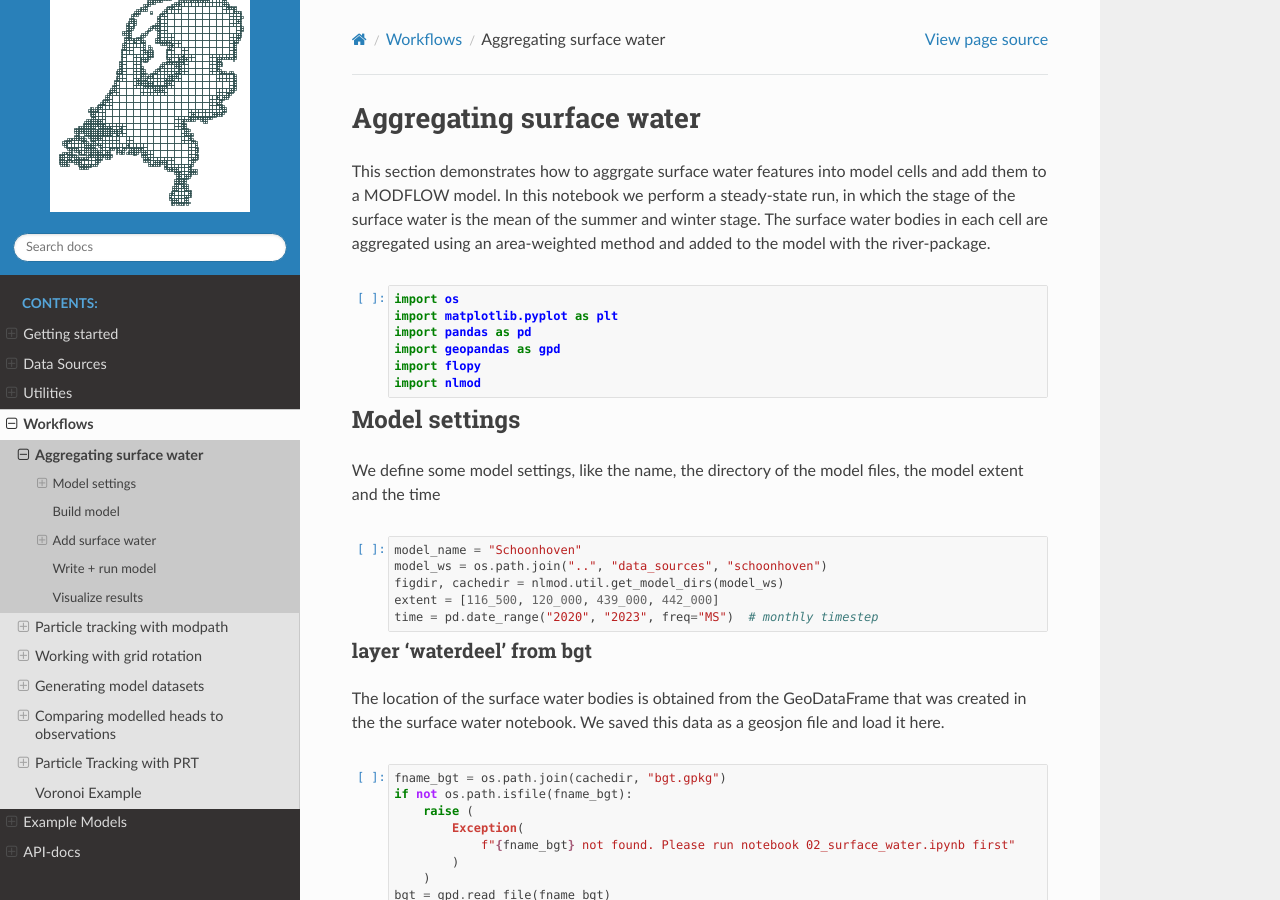
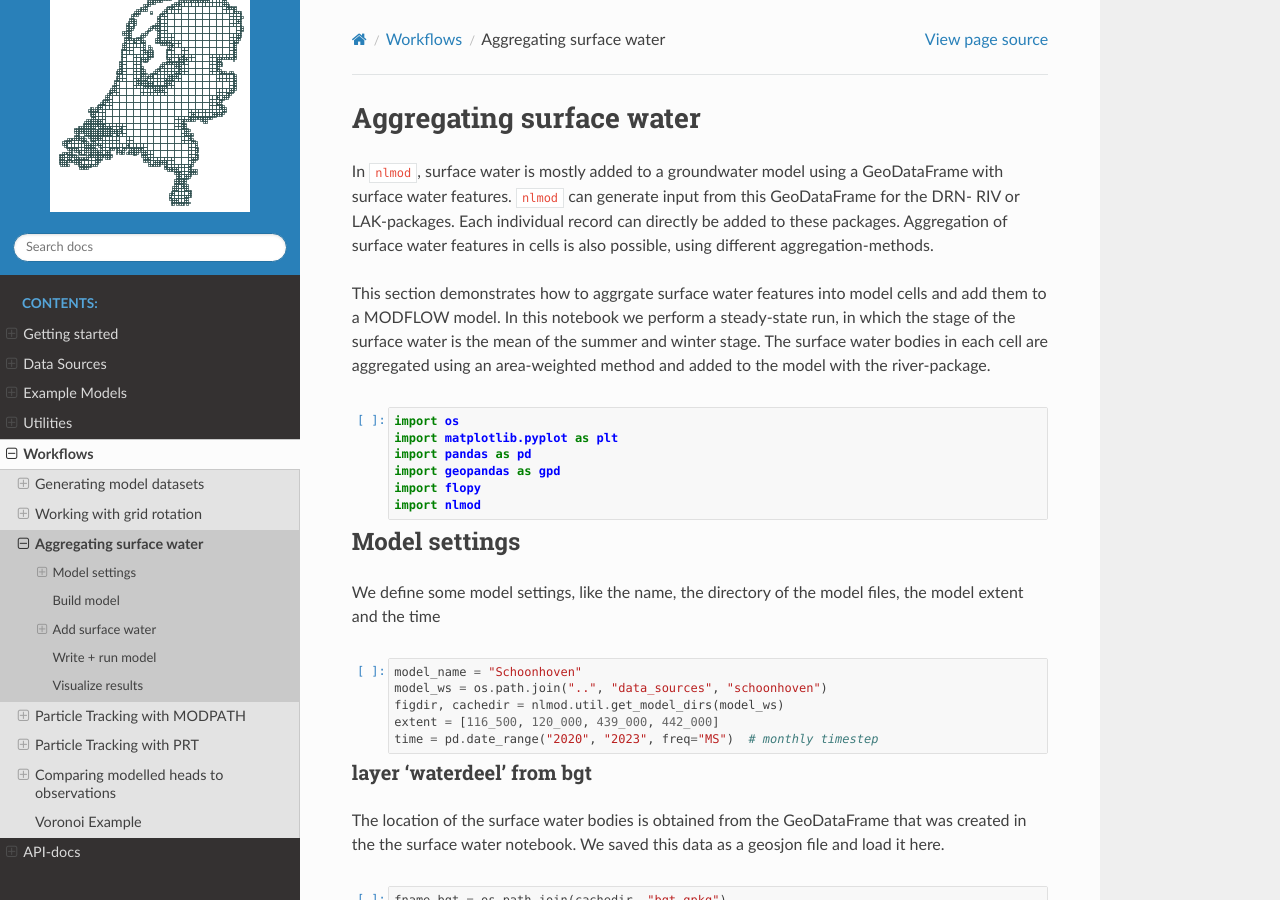
Before and after one commit to gwmod/nlmod, a Sphinx documentation site: the page built from docs/workflows/03_aggregating_surface_water.ipynb, in a window 1280 px wide and 900 px high. Built offline with Sphinx 7.4.7 and the Read the Docs theme 3.1.0, drawn with Linux system fonts in a browser that asks for light colours; pages that are not in the unit, such as notebooks, are missing from menus.

```diff
--- a/docs/data_sources.rst
+++ b/docs/data_sources.rst
@@ -15,7 +15,7 @@ nlmod can be used to download many kinds of data in the Netherlands from online
 - Groundwater measurements from BRO
 - Well locations and extraction rates from NHI-GWO
 
-Some of these sources are demonstrated in this section.
+Some of these sources are demonstrated in the following sections:
 
 .. toctree::
   :maxdepth: 1
--- a/docs/index.rst
+++ b/docs/index.rst
@@ -49,10 +49,10 @@ We thank the following institutions for their contributions to the development o
 
    Getting started <getting_started>
    Data Sources <data_sources>
+   Example Models <examples>
    Utilities <utilities>
    Workflows <workflows>
    Advanced stress packages <advanced_stress_packages
-   Example Models <examples>
    API-docs <modules>
 
 
--- a/docs/utilities.rst
+++ b/docs/utilities.rst
@@ -1,7 +1,7 @@
 ========
 Utilities
 ========
-Before we can run a groundwater model, the data needs to be processed. This section demonstrates some of the methods that are built into nlmod.
+Before we can run a groundwater model, the data needs to be processed. This section demonstrates some of the methods that are built into `nlmod`.
 
 .. toctree::
   :maxdepth: 1
```
Also changed, not shown: docs/data_sources/02_surface_water.ipynb, docs/examples/01_basic_model.ipynb, docs/examples/09_schoonhoven.ipynb, docs/utilities/05_caching.ipynb, docs/utilities/08_gis.ipynb, docs/utilities/13_plot_methods.ipynb, docs/workflows/01_layer_generation.ipynb (renamed from docs/workflows/12_layer_generation.ipynb), docs/workflows/02_grid_rotation.ipynb (renamed from docs/workflows/11_grid_rotation.ipynb), docs/workflows/03_aggregating_surface_water.ipynb, docs/workflows/10_modpath.ipynb, docs/workflows/11_particle_tracking_prt.ipynb, docs/workflows/18_observations.ipynb.
